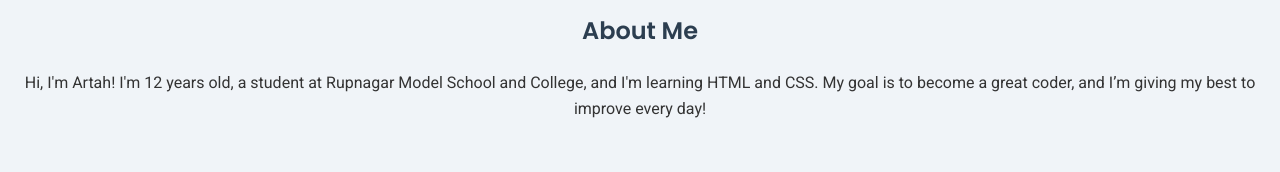
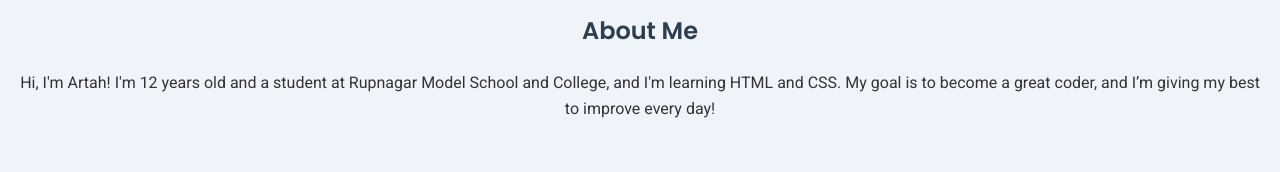
Before and after one commit to Artah155/Artah-Journey, a plain HTML site: page index.html in a window 1280 px wide. Shown: the part 452-624 px from the top of the page. Drawn offline with Linux system fonts and the light colour scheme.

Commit message:
index.html

```diff
--- a/index.html
+++ b/index.html
@@ -38,7 +38,7 @@
     <section id="about">
       <h2>About Me</h2>
       <p>
-        Hi, I'm Artah! I'm 12 years old, a student at Rupnagar Model School and
+        Hi, I'm Artah! I'm 12 years old and a student at Rupnagar Model School and
         College, and I'm learning HTML and CSS. My goal is to become a great
         coder, and I’m giving my best to improve every day!
       </p>
```
